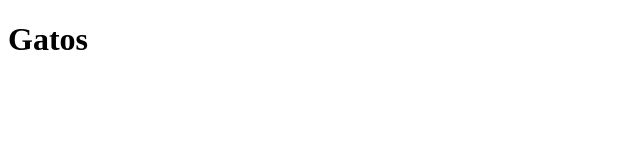
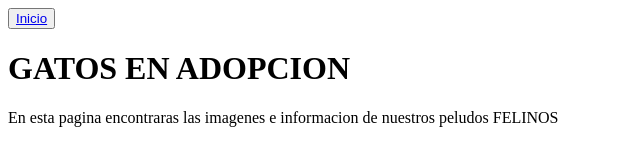
Before and after one commit to FabiJack/Fabian_Jaque_Act_1_PGY3121_002V, a plain HTML site: page Gatos.html in a window 1280 px wide. Shown: the whole page, without its empty margins (0-640 px from the left). Drawn offline with Linux system fonts and the light colour scheme.

Commit message:
Update Gatos.html

```diff
--- a/Gatos.html
+++ b/Gatos.html
@@ -4,6 +4,9 @@
 
     </head>
     <body>
-        <h1>Gatos</h1>
+        <button><a href="Index.html" style="text-align: right;">Inicio</a></button>
+        <h1>GATOS EN ADOPCION</h1>
+        <P>En esta pagina encontraras las imagenes e informacion de nuestros peludos FELINOS</P>
+        <h2></h2>
     </body>
 </html>
```
